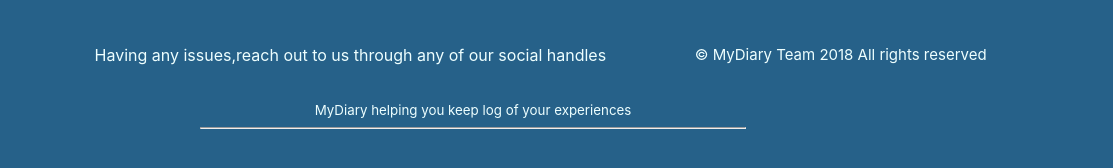
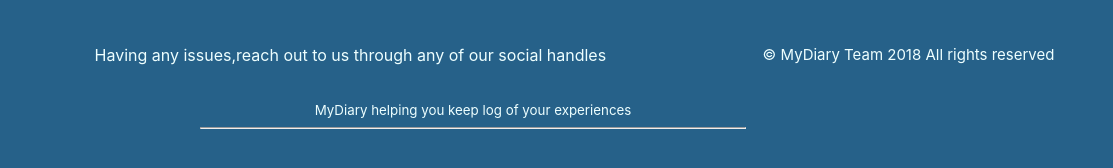
Before and after one commit to andrewinsoul/MyDiary, a plain HTML site: page UI/index.html in a window 1280 px wide. Shown: the part 580-748 px from the top of the page, 167-1280 px from the left. Drawn offline with Linux system fonts and the light colour scheme.

Commit message:
make footer margin alig with body and navbar

```diff
--- a/UI/assets/styles/index.css
+++ b/UI/assets/styles/index.css
@@ -33,6 +33,7 @@
 }
 #terms {
   font-size: 15px;
+  margin-left: 7%
 }
 
 div.row>div.section {
```
